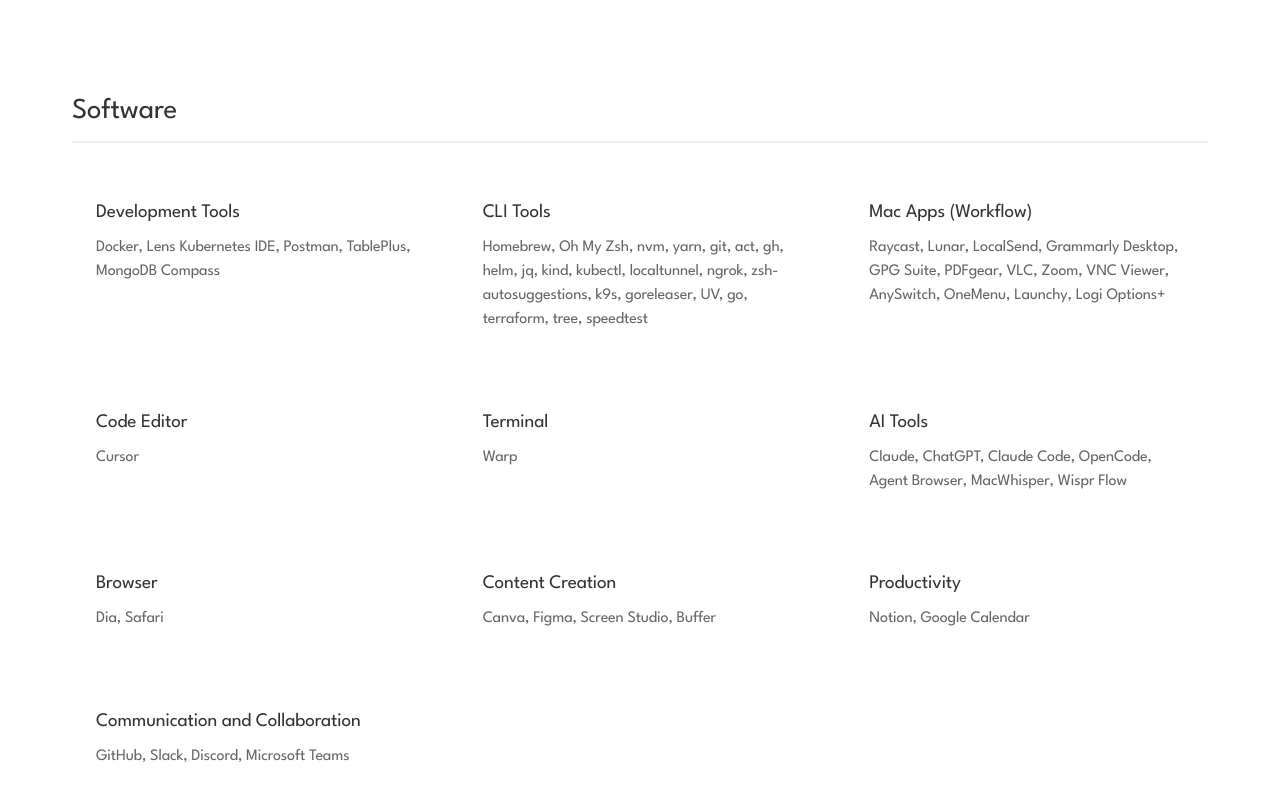
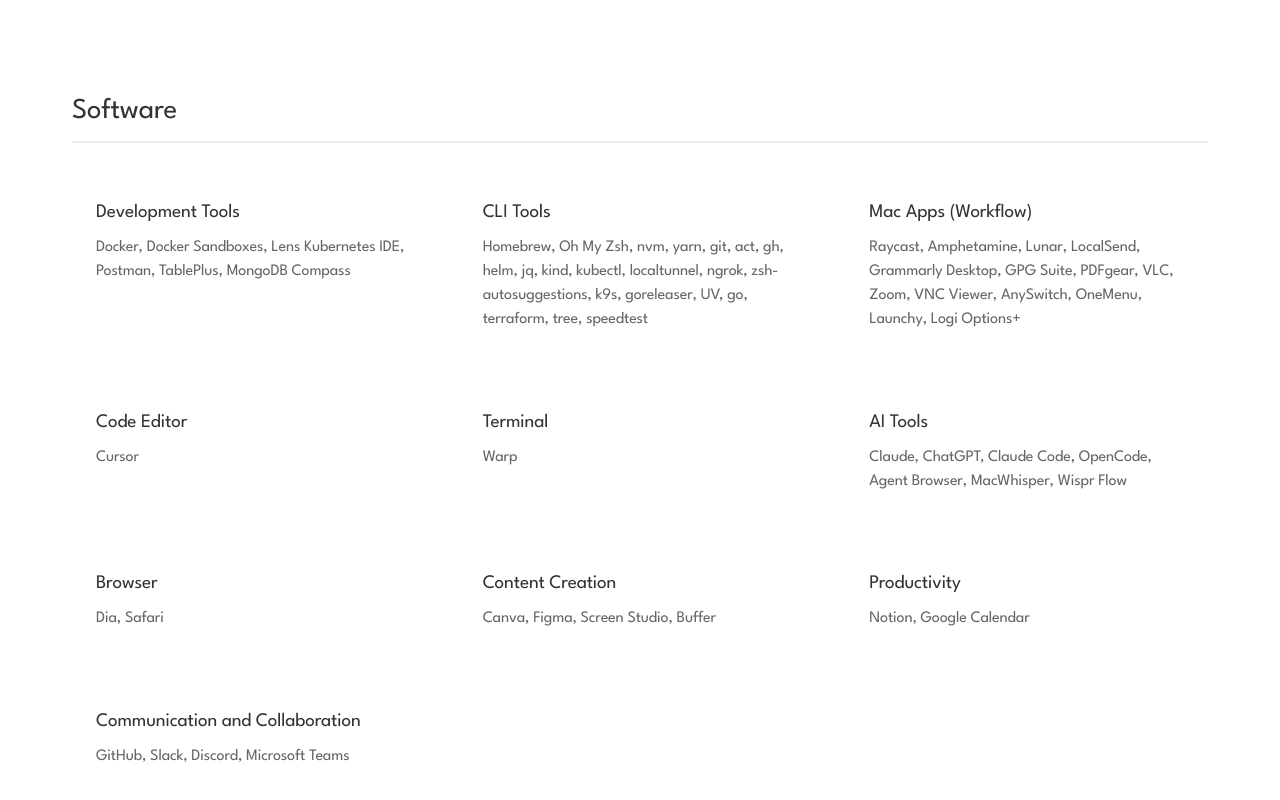
Before and after one commit to Pradumnasaraf/Pradumnasaraf.github.io, a Next.js app: page /toolkit in a window 1280 px wide. Shown: the part 1119-1919 px from the top of the page. Built offline with nearby package versions, Linux system fonts and the light colour scheme.

Commit message:
chore(toolkit): add Docker Sandboxes and Amphetamine

```diff
--- a/src/app/toolkit/page.js
+++ b/src/app/toolkit/page.js
@@ -78,8 +78,8 @@ const ToolKitPage = () => {
               <div className="toolkit-item">
                 <h3>Development Tools</h3>
                 <p>
-                  Docker, Lens Kubernetes IDE, Postman, TablePlus, MongoDB
-                  Compass
+                  Docker, Docker Sandboxes, Lens Kubernetes IDE, Postman,
+                  TablePlus, MongoDB Compass
                 </p>
               </div>
 
@@ -95,9 +95,9 @@ const ToolKitPage = () => {
               <div className="toolkit-item">
                 <h3>Mac Apps (Workflow)</h3>
                 <p>
-                  Raycast, Lunar, LocalSend, Grammarly Desktop, GPG Suite,
-                  PDFgear, VLC, Zoom, VNC Viewer, AnySwitch, OneMenu, Launchy,
-                  Logi Options+
+                  Raycast, Amphetamine, Lunar, LocalSend, Grammarly Desktop, GPG
+                  Suite, PDFgear, VLC, Zoom, VNC Viewer, AnySwitch, OneMenu,
+                  Launchy, Logi Options+
                 </p>
               </div>
 
```
